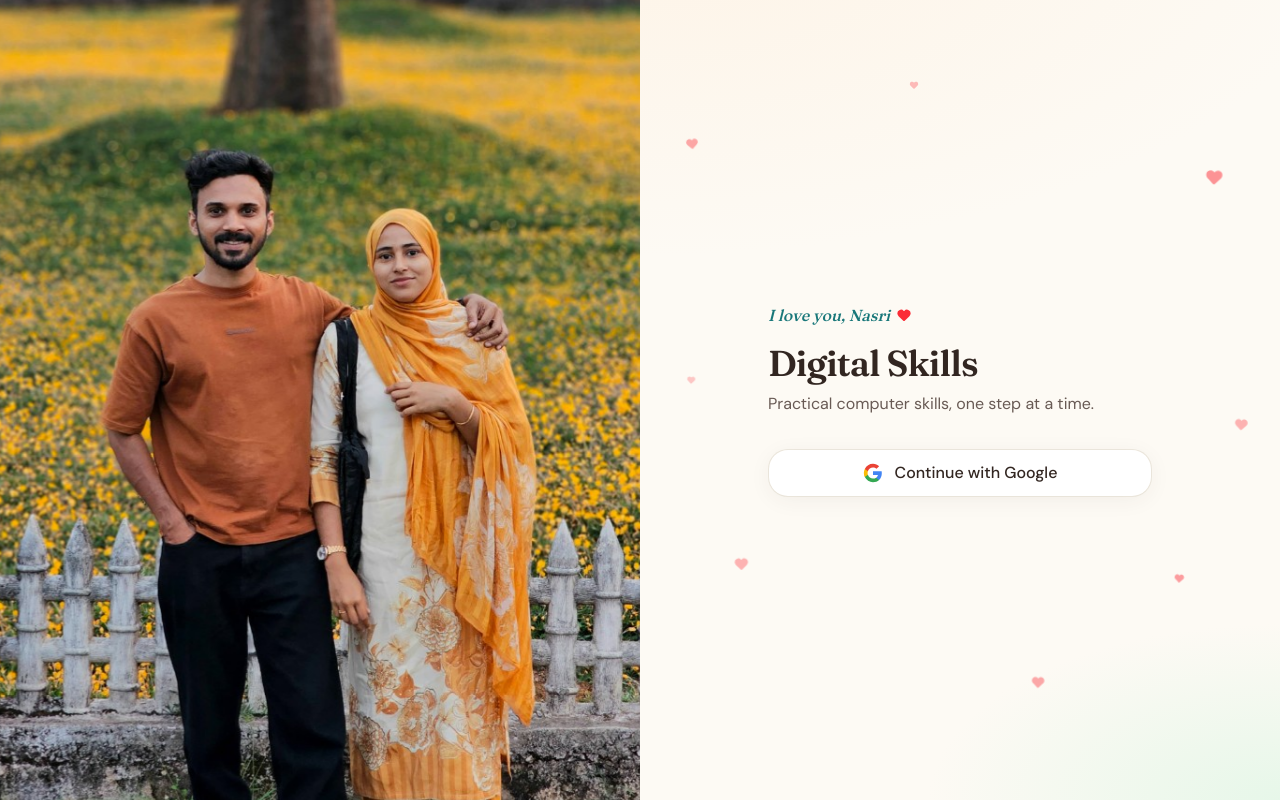
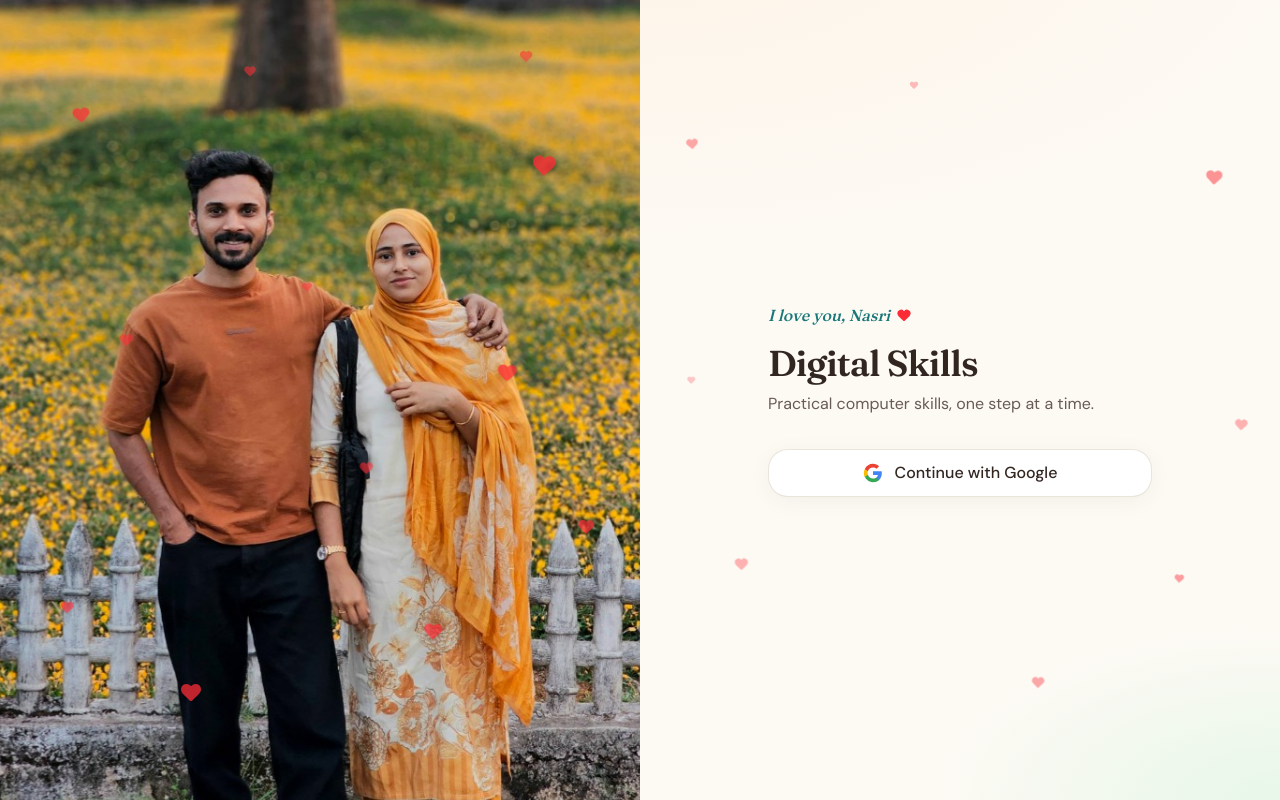
Before and after one commit to suhailkc/her-growth, a React (Vite) app: page /login in a window 1280 px wide. Built offline with nearby package versions, Linux system fonts and the light colour scheme; no server answers.

Commit message:
Add drifting red hearts over the login photo.
Co-authored-by: Cursor <cursoragent@cursor.com>

```diff
--- a/src/components/common/floating-hearts.tsx
+++ b/src/components/common/floating-hearts.tsx
@@ -13,15 +13,34 @@ const HEARTS = [
   { className: 'heart-float-4 right-[6%] top-[55%] size-4 opacity-35 [animation-delay:0.6s]' },
 ] as const
 
+const PHOTO_HEARTS = [
+  { className: 'heart-float-1 left-[12%] top-[14%] size-5 opacity-70' },
+  { className: 'heart-float-2 right-[14%] top-[20%] size-7 opacity-80' },
+  { className: 'heart-float-3 left-[18%] top-[42%] size-4 opacity-60' },
+  { className: 'heart-float-4 right-[20%] top-[48%] size-6 opacity-75' },
+  { className: 'heart-float-5 left-[38%] top-[8%] size-3.5 opacity-55' },
+  { className: 'heart-float-6 right-[32%] bottom-[18%] size-5 opacity-70' },
+  { className: 'heart-float-2 left-[8%] bottom-[22%] size-4 opacity-65 [animation-delay:1.2s]' },
+  { className: 'heart-float-4 right-[8%] bottom-[30%] size-5 opacity-70 [animation-delay:0.6s]' },
+  { className: 'heart-float-1 left-[48%] top-[36%] size-3 opacity-50 [animation-delay:0.9s]' },
+  { className: 'heart-float-3 right-[42%] top-[58%] size-4 opacity-60 [animation-delay:1.5s]' },
+  { className: 'heart-float-5 left-[28%] bottom-[12%] size-6 opacity-75 [animation-delay:0.3s]' },
+  { className: 'heart-float-6 right-[18%] top-[8%] size-3.5 opacity-55 [animation-delay:1.8s]' },
+] as const
+
 type FloatingHeartsProps = {
   className?: string
+  /** Denser, brighter hearts for photo overlays. */
+  variant?: 'soft' | 'photo'
 }
 
 /** Soft decorative hearts that drift around a welcome surface. */
-export function FloatingHearts({ className }: FloatingHeartsProps) {
+export function FloatingHearts({ className, variant = 'soft' }: FloatingHeartsProps) {
+  const hearts = variant === 'photo' ? PHOTO_HEARTS : HEARTS
+
   return (
     <div className={cn('pointer-events-none absolute inset-0 overflow-hidden', className)} aria-hidden>
-      {HEARTS.map((heart, index) => (
+      {hearts.map((heart, index) => (
         <Heart
           key={index}
           className={cn('absolute fill-red-500 text-red-500', heart.className)}
--- a/src/pages/login-page.tsx
+++ b/src/pages/login-page.tsx
@@ -64,8 +64,9 @@ export function LoginPage() {
             className="absolute inset-0 size-full object-cover object-[center_18%] scale-105 animate-[enter-fade-up_0.7s_ease-out_both]"
             decoding="async"
           />
+          <FloatingHearts variant="photo" className="z-10 [&_svg]:drop-shadow-md" />
           <div
-            className="absolute inset-x-0 bottom-0 h-16 bg-gradient-to-t from-background to-transparent lg:hidden"
+            className="absolute inset-x-0 bottom-0 z-10 h-16 bg-gradient-to-t from-background to-transparent lg:hidden"
             aria-hidden
           />
         </div>
```
